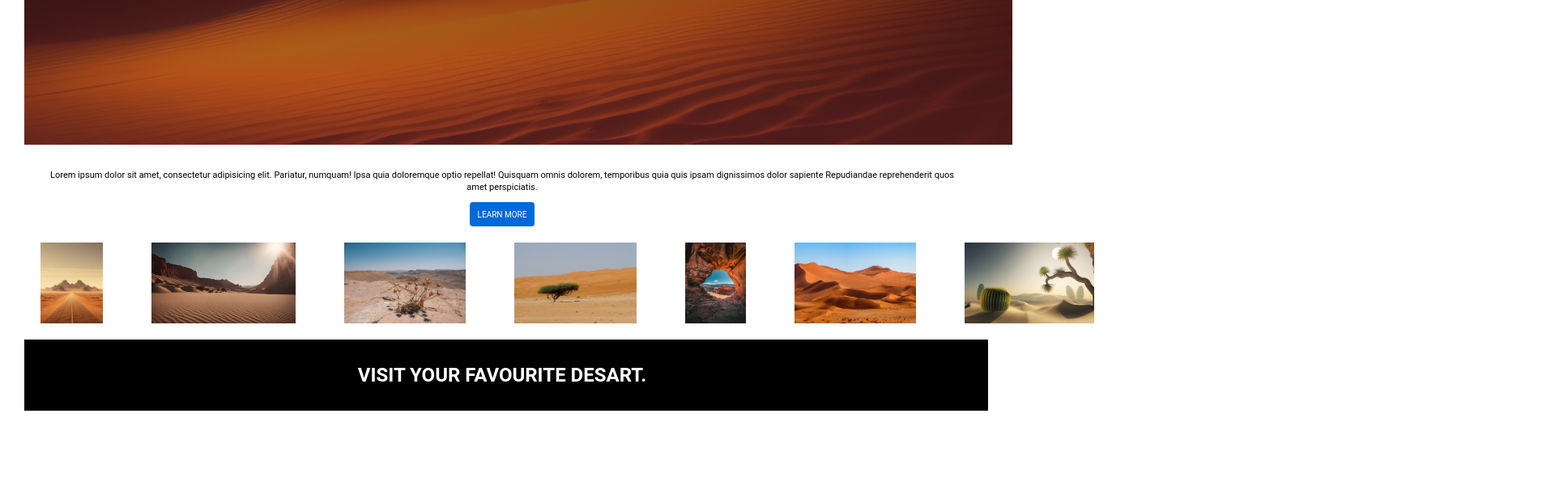
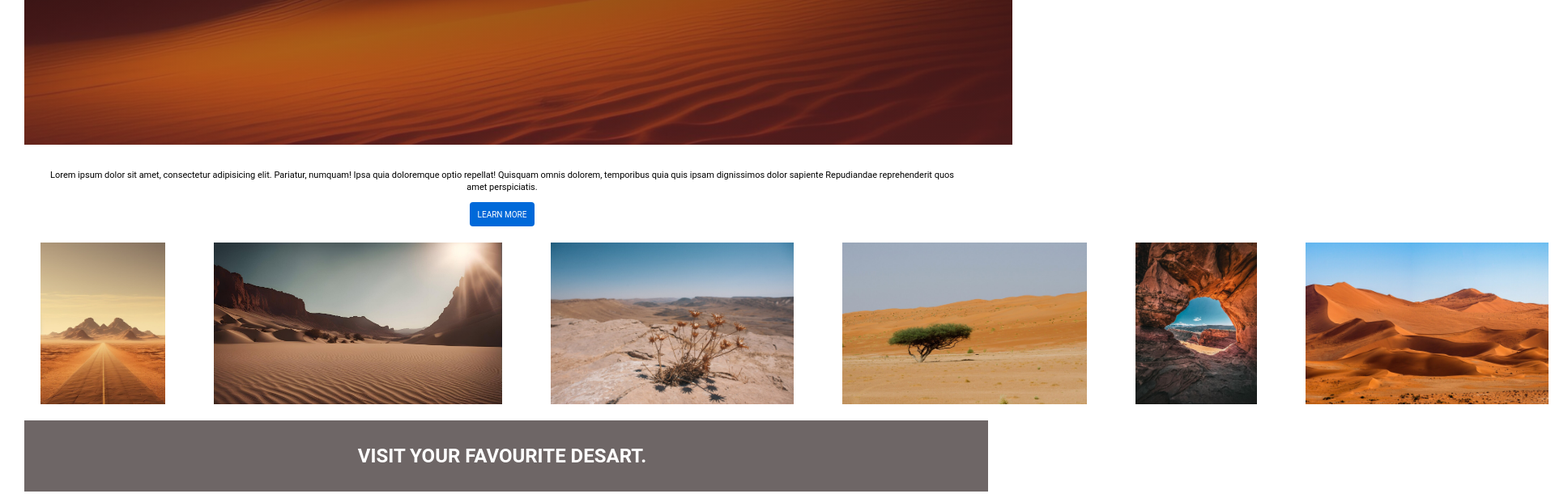
Before and after one commit to rolisingh1803/CSSWorkshopProject, a plain HTML site: page index.html in a window 1280 px wide. Shown: the part 629-1245 px from the top of the page at 81% size, 1920 px wide, since content can reach past the window. Before the commit the page ends 1145 px from the top, so only its background shows below. Drawn offline with Linux system fonts and the light colour scheme.

Commit message:
modified

```diff
--- a/style.css
+++ b/style.css
@@ -127,8 +127,8 @@ button{
 }
 
 .images{
-  width:300px;
-  height: 100px;
+  width:700px;
+  height: 200px;
   display: flex;
   object-fit: cover;
 }
@@ -137,7 +137,7 @@ button{
   margin-top: 20px;
   padding: 10px;
   text-align: center;
-  background: black;
+  background: rgb(110, 102, 102);
   color: white;
   font-family:'Roboto','sans-sarif';
   text-transform: uppercase;
```
